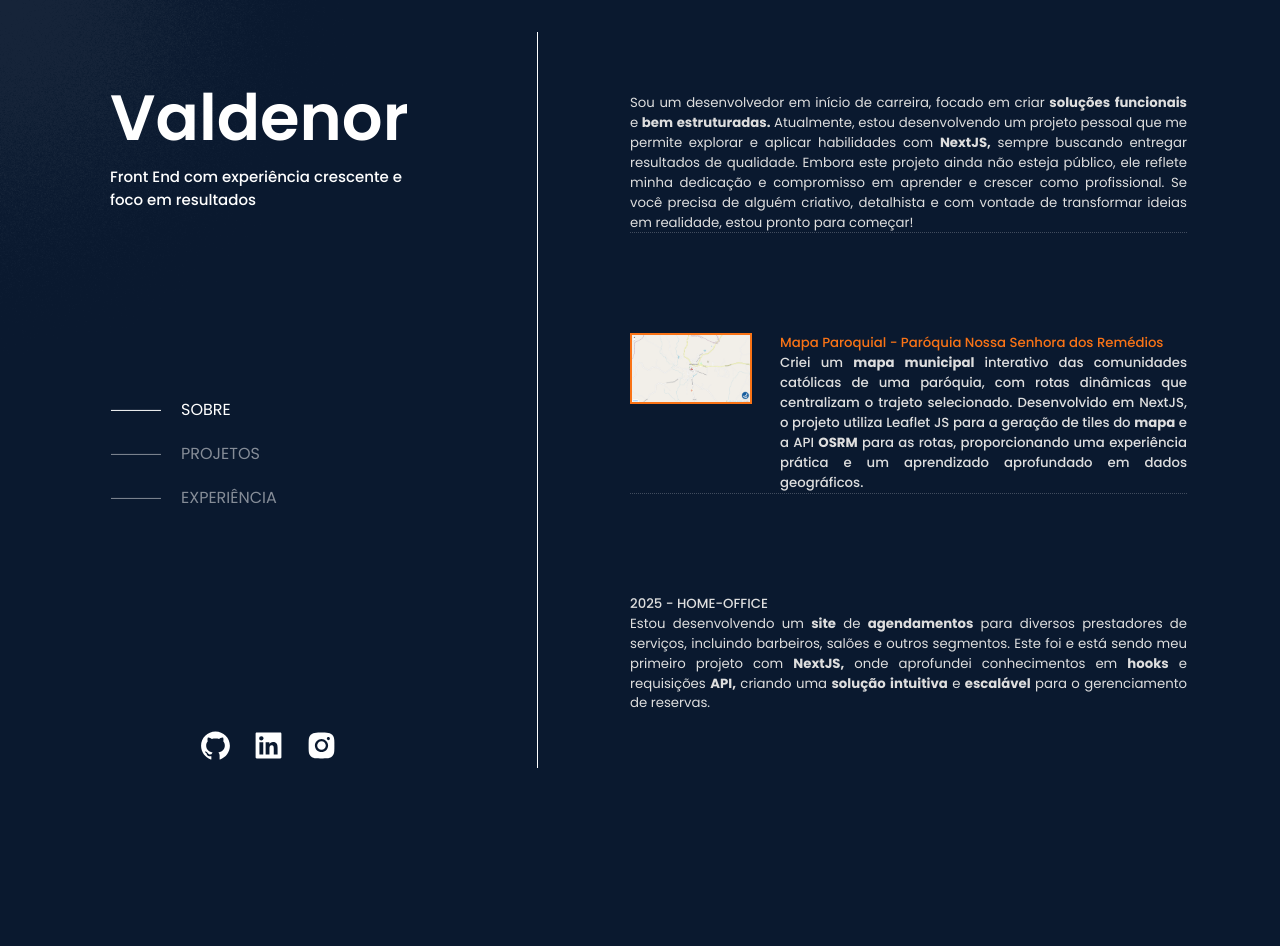
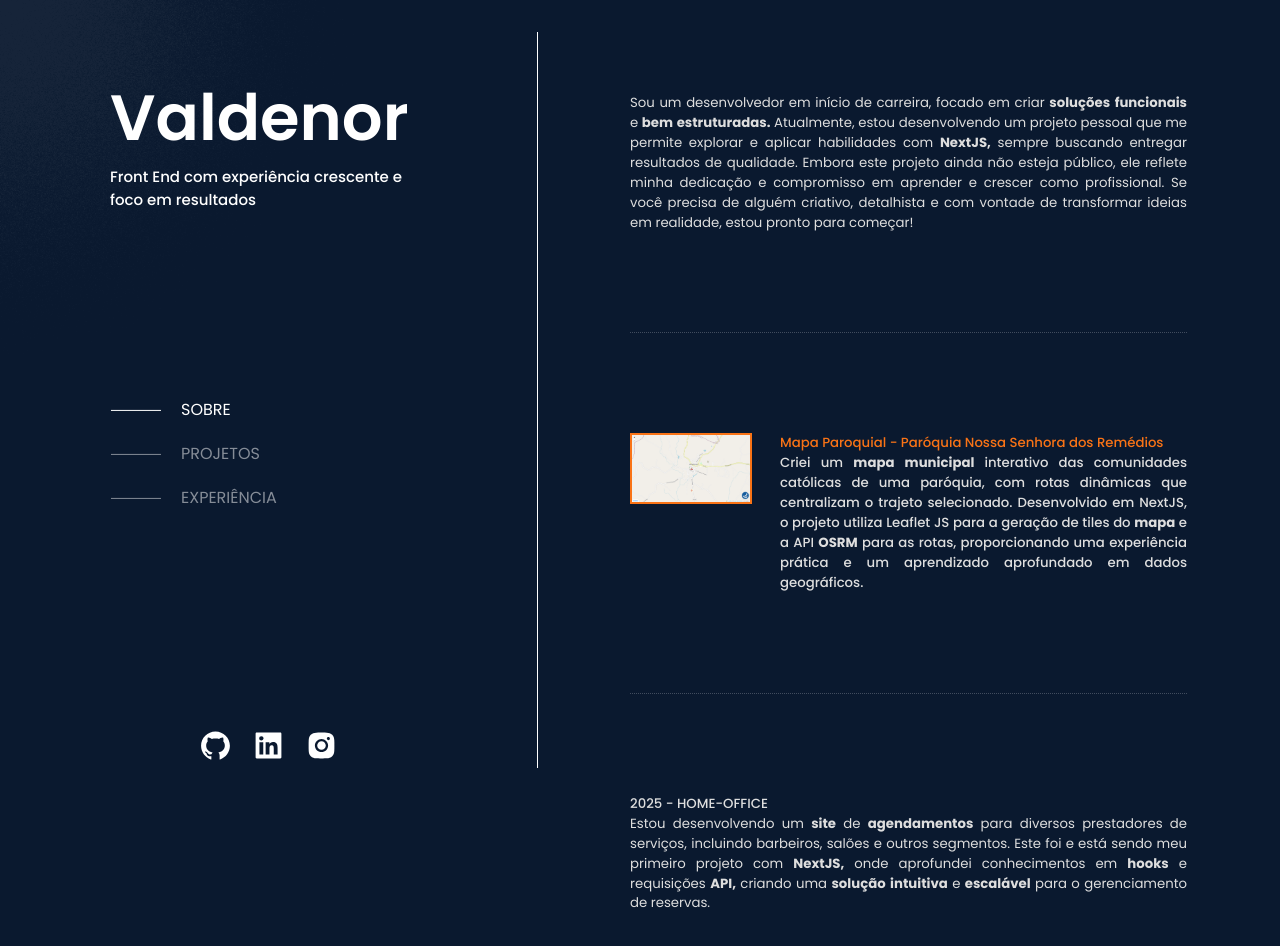
Before and after one commit to srnerdoso/meu-portifolio, a Next.js app: page / in a window 1280 px wide. Shown: the top 946 px of the page. Before the commit the page ends 806 px from the top, so only its background shows below. Built offline with nearby package versions, Linux system fonts and the light colour scheme.

Commit message:
Fixed all

```diff
--- a/src/app/_components/About.tsx
+++ b/src/app/_components/About.tsx
@@ -1,5 +1,7 @@
 import DivProps from "./interfaces/DivProps";
 import Paragraph, { ParagraphProps } from "./Paragraph";
+
+export interface AboutProps extends ParagraphProps, DivProps {}
 
 export default function About({
   className,
@@ -7,7 +9,7 @@ export default function About({
   boldWords,
   keyWords,
   ref,
-}: ParagraphProps & DivProps) {
+}: AboutProps) {
   return (
     <section ref={ref} id="about" className={className}>
       <h2 className="sr-only">Sobre</h2>
--- /dev/null
+++ b/src/app/_components/Divider.tsx
@@ -0,0 +1,3 @@
+export default function Divider() {
+  return <hr className="border-dotted opacity-25" />;
+}
--- a/src/app/_components/Experience.tsx
+++ b/src/app/_components/Experience.tsx
@@ -1,8 +1,8 @@
 import DivProps from "./interfaces/DivProps";
 import Paragraph, { ParagraphProps } from "./Paragraph";
 
-interface ExperienceProps
-  extends Pick<ParagraphProps, "keyWords" | "boldWords"> {
+export interface ExperienceProps
+  extends Pick<ParagraphProps & DivProps, "keyWords" | "boldWords" | "ref"> {
   experienceHeader: string;
   experienceDescription: string;
 }
@@ -13,7 +13,7 @@ export default function Experience({
   keyWords,
   boldWords,
   ref,
-}: ExperienceProps & DivProps) {
+}: ExperienceProps) {
   return (
     <section ref={ref} id="experience" className="flex flex-row justify-between">
       <h2 className="sr-only">Experiência</h2>
--- a/src/app/_components/Projects.tsx
+++ b/src/app/_components/Projects.tsx
@@ -3,12 +3,13 @@ import ElementProps from "./interfaces/ElementsProps";
 import Paragraph, { ParagraphProps } from "./Paragraph";
 import DivProps from "./interfaces/DivProps";
 
-interface ProjectProps extends Pick<ParagraphProps, "boldWords" | "keyWords"> {
+export interface ProjectProps extends Pick<ParagraphProps & DivProps, "boldWords" | "keyWords" | "ref"> {
   projectName: string;
   projectUrl: string;
   projectTitle: string;
   projectDescription: string;
 }
+
 interface ProjectLinkComponentProps extends Pick<ElementProps, "className"> {
   projectChildren: React.ReactNode;
 }
@@ -21,7 +22,7 @@ export default function Projects({
   keyWords,
   boldWords,
   ref,
-}: ProjectProps & DivProps) {
+}: ProjectProps) {
   const ProjectLinkComponent = ({
     projectChildren,
     className,
--- a/src/app/_components/Sections.tsx
+++ /dev/null
@@ -1,21 +0,0 @@
-import ElementProps from "./interfaces/ElementsProps";
-
-export default function Sections({ elementChildren }: ElementProps) {
-  return (
-    <div
-      id="container-sections"
-      className="flex flex-col gap-[100px] p-[93px] text-justify text-[0.83em]"
-    >
-      {elementChildren.map((child, index) => {
-        return (
-          <div key={`divLigth-${index}`}>
-            {child}
-            {index !== elementChildren.length - 1 && (
-              <hr className="border-dotted opacity-25" />
-            )}
-          </div>
-        );
-      })}
-    </div>
-  );
-}
--- a/src/app/page.tsx
+++ b/src/app/page.tsx
@@ -6,9 +6,9 @@ import About from "./_components/About";
 import Anchor from "./_components/Anchor";
 import Experience from "./_components/Experience";
 import Projects from "./_components/Projects";
-import Sections from "./_components/Sections";
 import Ul from "./_components/Ul";
 import Ligth from "./_components/Ligth";
+import Divider from "./_components/Divider";
 
 type SectionsRef = HTMLDivElement | null;
 
@@ -107,14 +107,17 @@ export default function Home() {
           <hr className="w-[1px] h-[92vh] bg-white border-none" />
         </div>
         <main className="ml-[537px]">
-          <Sections
-            elementChildren={[
+          <div
+            id="container-sections"
+            className="flex flex-col gap-[100px] p-[93px] text-justify text-[0.83em]"
+          >
             <About
               ref={aboutRef}
               paragraphWords="Sou um desenvolvedor em início de carreira, focado em criar soluções funcionais e bem estruturadas. Atualmente, estou desenvolvendo um projeto pessoal que me permite explorar e aplicar habilidades com NextJS, sempre buscando entregar resultados de qualidade. Embora este projeto ainda não esteja público, ele reflete minha dedicação e compromisso em aprender e crescer como profissional. Se você precisa de alguém criativo, detalhista e com vontade de transformar ideias em realidade, estou pronto para começar!"
               keyWords={["NextJS,"]}
               boldWords={["soluções", "funcionais", "bem", "estruturadas."]}
-              />,
+            />
+            <Divider />
             <Projects
               ref={projectRef}
               projectTitle="Mapa Paroquial - Paróquia Nossa Senhora dos Remédios"
@@ -123,7 +126,8 @@ export default function Home() {
               projectName="project1"
               keyWords={["NextJS", "LeafletJS", "OSRM"]}
               boldWords={["mapa", "municipal"]}
-              />,
+            />
+            <Divider />
             <Experience
               ref={experienceRef}
               experienceHeader="2025 - Home-office"
@@ -136,9 +140,9 @@ export default function Home() {
                 "intuitiva",
                 "escalável",
               ]}
-              />,
-            ]}
             />
+            <hr className="border-dotted opacity-25" />
+          </div>
         </main>
       </div>
     </>
```
Lines whose indentation alone changed are shown as unchanged.
